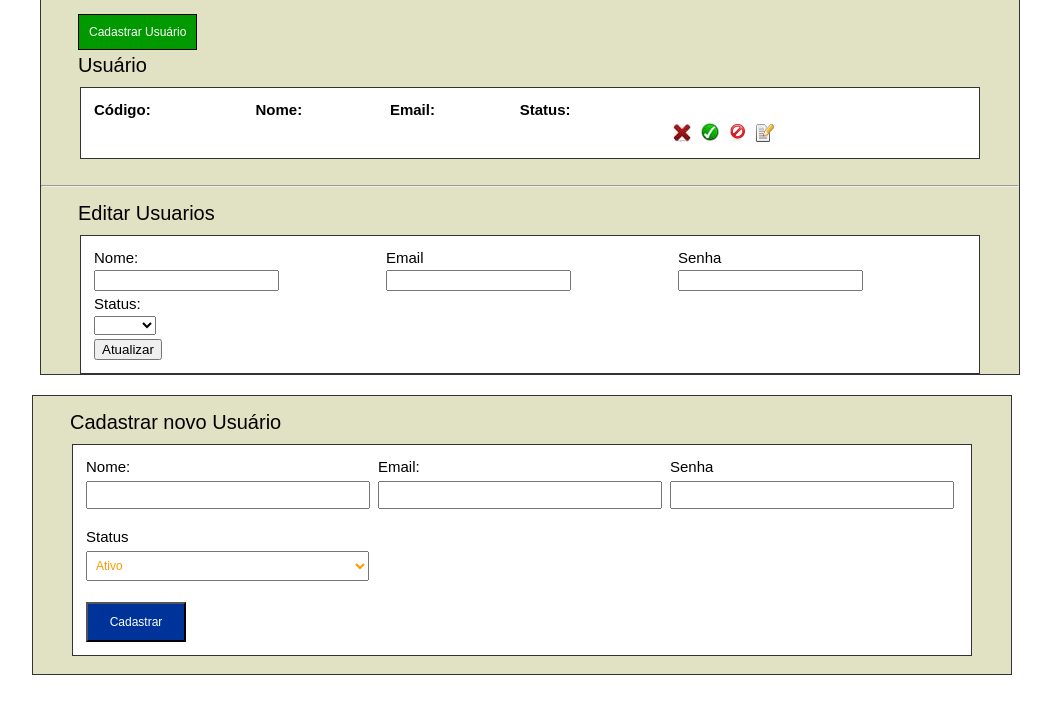
After one commit to LuizMarcello/hugoVasconcelosAvancado, a PHP site: page /usuarios.php in a window 1280 px wide. The commit adds this page. Shown: the top 714 px of the page, without its empty margins (158-1209 px from the left). Run offline with PHP 8.4, Linux system fonts and the light colour scheme.

Commit message:
avançado

```diff
--- /dev/null
+++ b/login/estilos/usuarios.css
@@ -0,0 +1,128 @@
+
+
+#box_usuarios{
+	width:978px;
+	background:#E1E1C4;
+	height:auto;
+	float:left;
+	text-align:left;
+	margin:-20px 0 40px 190px;
+	border:1px solid #333;
+
+	}
+#box_usuarios .a2{
+	font:12px Arial, Helvetica, sans-serif;
+	margin:30px 0 10px 37px;
+	color:#FFF;
+	background:#090;
+	text-decoration:none;
+	padding:10px;
+	border:1px solid #000;
+	}
+#box_usuarios .a2:hover{
+	border:1px solid #0FF;
+	background:#030;
+	}
+#box_usuarios h1{
+	font:20px Arial, Helvetica, sans-serif;
+	margin:15px 0 10px 37px;
+	color:#000;
+	}
+#box_usuarios h2{
+	font:15px Arial, Helvetica, sans-serif;
+	margin:2px 0 0 37px;
+	color:#900;
+	}
+#box_usuarios table{
+	border:1px solid #333;
+	padding:10px;
+	background:#FFF;
+	margin:0 0 10px 0;
+	margin:auto;
+	font:15px Arial, Helvetica, sans-serif;
+	text-align:left;
+	}
+#box_usuarios h3{
+	font:12px Arial, Helvetica, sans-serif;
+	margin:2px 0 0 0;
+	color:#900;
+	}
+#box_usuarios .a{
+	margin:0 5px 0 0;
+	}
+
+
+/*=================================== CADASTRAR PROFESSOR ================================*/
+#cadastra_usuarios{
+	width:978px;
+	background:#E1E1C4;
+	height:auto;
+	float:left;
+	text-align:left;
+	margin:-20px 0 20px 182px;
+	border:1px solid #333;
+	}
+#cadastra_usuarios .a2{
+	font:12px Arial, Helvetica, sans-serif;
+	margin:30px 0 10px 37px;
+	color:#FFF;
+	background:#090;
+	text-decoration:none;
+	padding:10px;
+	border:1px solid #000;
+	}
+#cadastra_usuarios .a2:hover{
+	border:1px solid #0FF;
+	background:#030;
+	}
+#cadastra_usuarios h1{
+	font:20px Arial, Helvetica, sans-serif;
+	margin:15px 0 10px 37px;
+	color:#000;
+	}
+#cadastra_usuarios h2{
+	font:15px Arial, Helvetica, sans-serif;
+	margin:2px 0 0 37px;
+	color:#900;
+	}
+#cadastra_usuarios table{
+	border:1px solid #333;
+	padding:10px;
+	background:#FFF;
+	margin:0 0 10px 0;
+	margin:auto;
+	font:15px Arial, Helvetica, sans-serif;
+	text-align:left;
+	}
+#cadastra_usuarios input{
+	font:12px Arial, Helvetica, sans-serif;
+	margin:2px 0 15px 0;
+	padding:5px;
+	width:270px;
+	color:#F90;
+	}
+#cadastra_usuarios select{
+	font:12px Arial, Helvetica, sans-serif;
+	margin:2px 0 15px 0;
+	padding:5px;
+	height:30px;
+	width:283px;
+	color:#F90;
+	}
+#cadastra_usuarios .input{
+	font:12px Arial, Helvetica, sans-serif;
+	margin:2px 0 0 0;
+	padding:5px;
+	width:100px;
+	background:#039;
+	height:40px;
+	color:#FFF;
+	}
+#cadastra_usuarios h3{
+	font:12px Arial, Helvetica, sans-serif;
+	margin:2px 0 0 0;
+	color:#900;
+	}
+#cadastra_usuarios .a{
+	margin:0 5px 0 0;
+	}
--- /dev/null
+++ b/login/usuarios.php
@@ -0,0 +1,166 @@
+<!DOCTYPE html PUBLIC "-//W3C//DTD XHTML 1.0 Transitional//EN" "http://www.w3.org/TR/xhtml1/DTD/xhtml1-transitional.dtd">
+<html xmlns="http://www.w3.org/1999/xhtml">
+<head>
+<meta http-equiv="Content-Type" content="text/html; charset=utf-8" />
+<title>Usuários</title>
+<link rel="stylesheet" type="text/css" href="estilos/usuarios.css"/>
+
+<?php
+include "conexao.php";
+?>
+</head>
+
+<body>
+<div id="box_usuarios">
+<br /><br />
+<a class="a2" href="">Cadastrar Usuário</a>
+<h1>Usuário</h1>
+
+
+
+    <table width="900" border="0">
+      <tr>
+
+        <td><strong>Código:</strong></td>
+        <td><strong>Nome:</strong></td>
+        <td><strong>Email:</strong></td>
+        <td><strong>Status:</strong></td>
+        <td></td>
+      </tr>
+
+      <tr>
+        <td><h3></h3></td>
+        <td><h3></h3></td>
+        <td><h3></h3></td>
+
+        <td><h3></h3></td>
+        <td></td>
+        <td>
+        <a class="a" href=""><img title="Excluir Usuário" src="img/deleta.jpg" width="18" height="18" border="0"></a>
+
+
+        <a class="a" href=""><img title="Ativar novamente usuário" src="img/correto.jpg" width="20" height="20" border="0"></a>
+
+
+
+        <a class="a" href=""><img title="Inativar Usuário(a)" src="img/ico_bloqueado.png" width="18" height="18" border="0"></a>
+
+
+        <a class="a" href=""><img title="Editar Dados Cadastrais" src="img/ico-editar.png" width="18" height="18" border="0"></a>
+       </td>
+      </tr>
+
+    </table>
+
+<br />
+
+
+
+
+
+<hr />
+<h1>Editar Usuarios</h1>
+
+
+
+<form name="form1" method="post" action="" enctype="multipart/form-data">
+  <table width="900" border="0">
+    <tr>
+      <td>Nome:</td>
+      <td>Email</td>
+      <td>Senha</td>
+    </tr>
+    <tr>
+      <td><label for="textfield2"></label>
+      <input type="text" name="nome" id="textfield2" value=""></td>
+      <td><label for="textfield3"></label>
+      <input type="text" name="email" id="textfield3" value=""></td>
+      <td><input type="text" name="senha" id="textfield8" value=""></td>
+    </tr>
+    <tr>
+      <td>Status:</td>
+
+    </tr>
+    <tr>
+
+      <td><label for="select"></label>
+        <select name="status" size="1" id="select">
+          <option value=""></option>
+          <option value=""></option>
+          <option value="Ativo">Ativo</option>
+          <option value="Inativo">Inativo</option>
+
+      </select></td>
+
+    </tr>
+
+      <td><input class="input" type="submit" name="button" id="button" value="Atualizar"></td>
+      <td>&nbsp;</td>
+      <td>&nbsp;</td>
+    </tr>
+  </table>
+
+</form>
+
+
+
+
+
+
+</div>
+
+
+
+
+<div id="cadastra_usuarios">
+<h1>Cadastrar novo Usuário</h1>
+
+
+
+<form name="form1" method="post" action="">
+  <table width="900" border="0">
+    <tr>
+      <td>Nome:</td>
+      <td>Email:</td>
+      <td>Senha</td>
+
+    </tr>
+    <tr>
+
+
+      <td>
+      <input type="text" name="nome" id="textfield1" required></td>
+      <td>
+      <input type="text" name="email" id="textfield2" required></td>
+      <td>
+      <input type="password" name="senha" id="textfield3" required></td>
+      </tr>
+      <tr>
+      <td>Status</td> </tr>
+      <tr>
+      <td><label for="select"></label>
+        <select name="status" size="1" id="select">
+          <option value="Ativo">Ativo</option>
+          <option value="Inativo">Inativo</option></select></td>
+
+    </tr>
+
+      <td><input class="input" type="submit" name="button" id="button" value="Cadastrar"></td>
+      <td>&nbsp;</td>
+      <td>&nbsp;</td>
+    </tr>
+  </table>
+</form>
+<br />
+</div>
+
+
+
+
+<br />
+</div>
+
+
+
+</body>
+</html>
```
Also changed, not shown: login/admin.php (added, +34 -0 lines), login/estilos/estilo.css (added, +17 -0 lines), login/index.php (+22 -2 lines), login/img/correto.jpg (added), login/img/deleta.jpg (added), login/img/ico-editar.png (added), login/img/ico_bloqueado.png (added).
